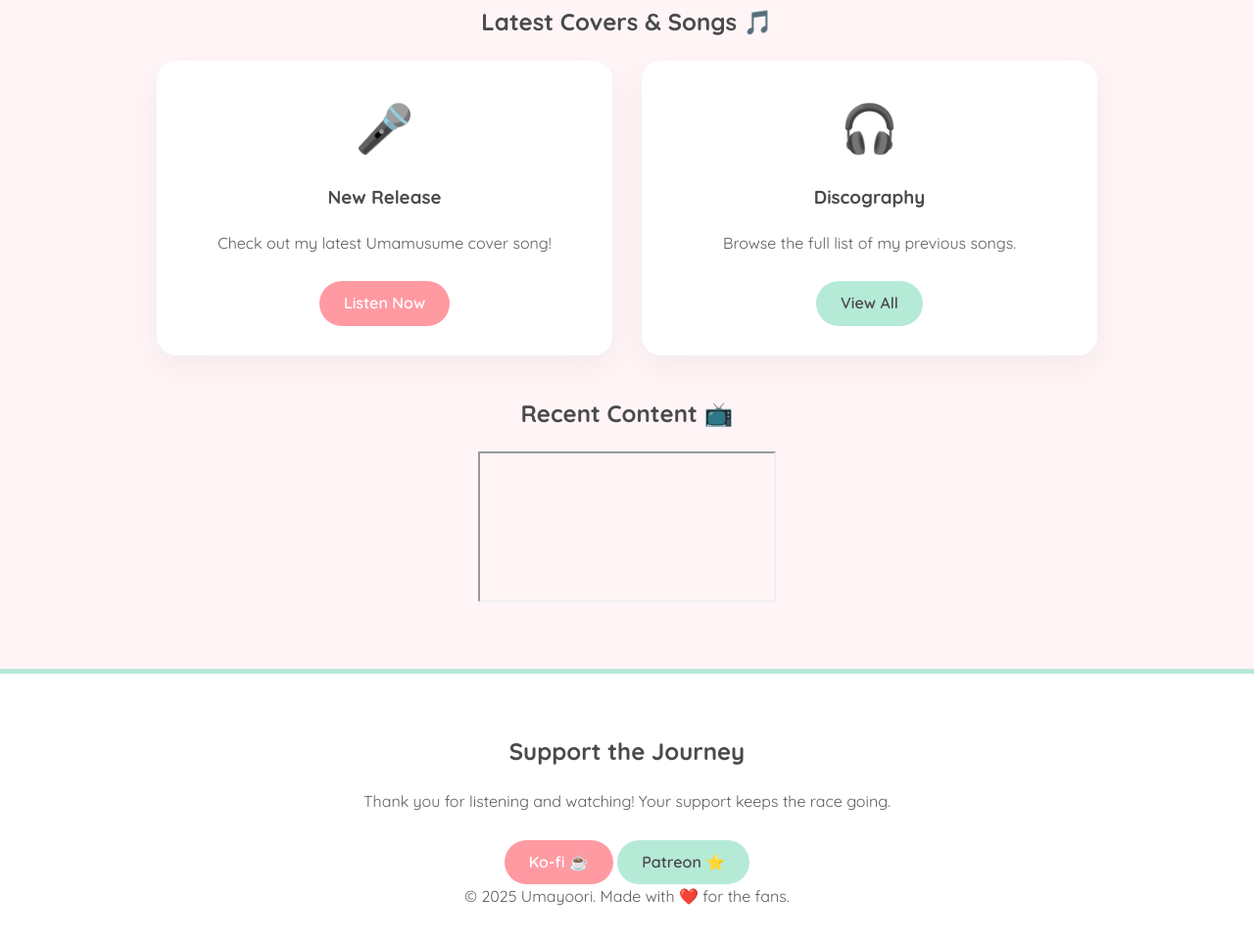
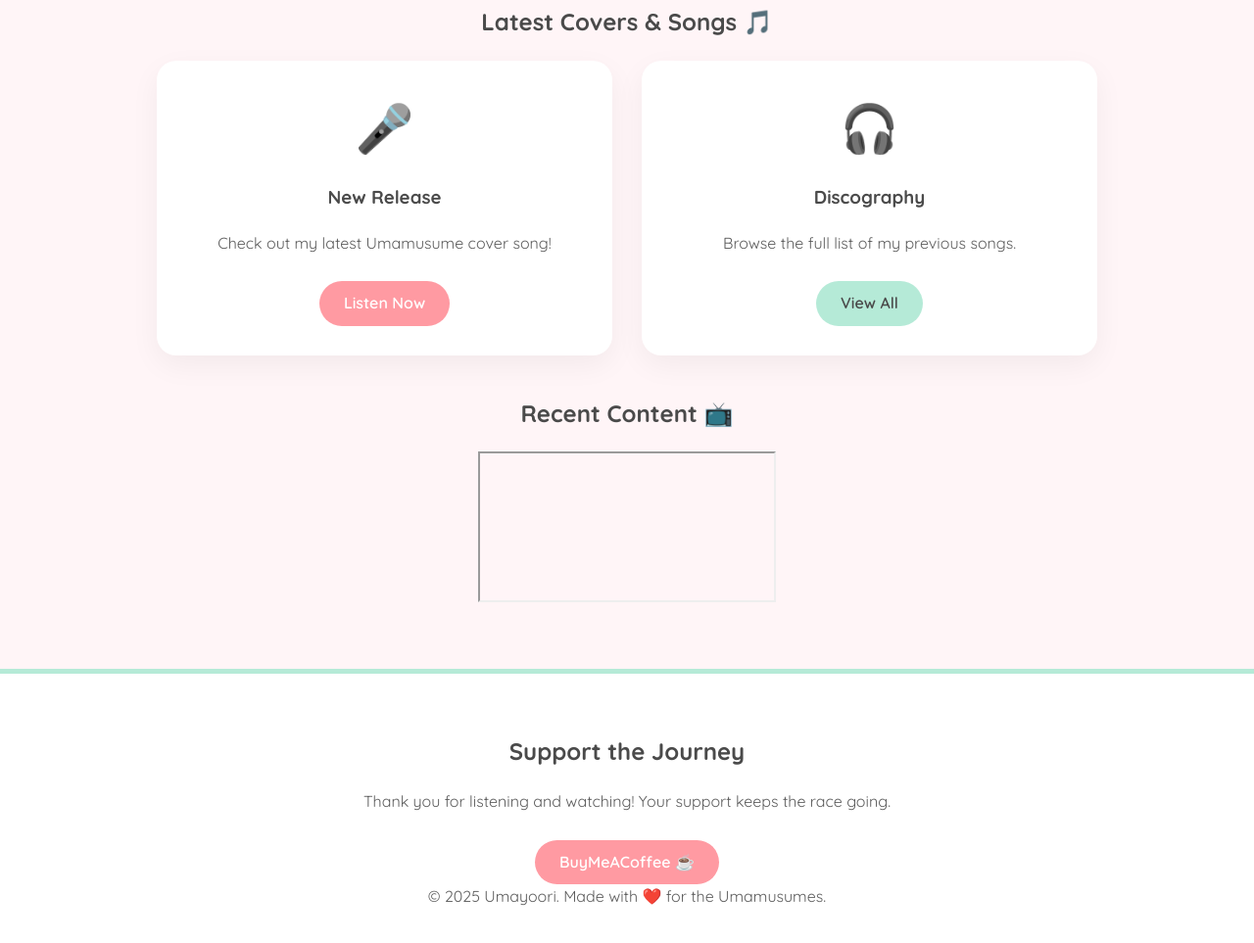
Before and after one commit to UmaYoori/Uma-Yoori.github.io, a plain HTML site: page index.html in a window 1280 px wide. Shown: the part 612-1575 px from the top of the page at 98% size. Drawn offline with Linux system fonts and the light colour scheme; grey boxes are pictures that could not be loaded.

Commit message:
Update index.html

```diff
--- a/index.html
+++ b/index.html
@@ -66,11 +66,10 @@
         <h2>Support the Journey</h2>
         <p>Thank you for listening and watching! Your support keeps the race going.</p>
         <div class="support-links">
-            <a href="#" class="btn-primary">Ko-fi ☕</a>
-            <a href="#" class="btn-secondary">Patreon ⭐</a>
+            <a href="https://buymeacoffee.com/umayoori" class="btn-primary">BuyMeACoffee ☕</a>
         </div>
         <div class="copyright">
-            &copy; 2025 Umayoori. Made with ❤️ for the fans.
+            &copy; 2025 Umayoori. Made with ❤️ for the Umamusumes.
         </div>
     </footer>
 
```
